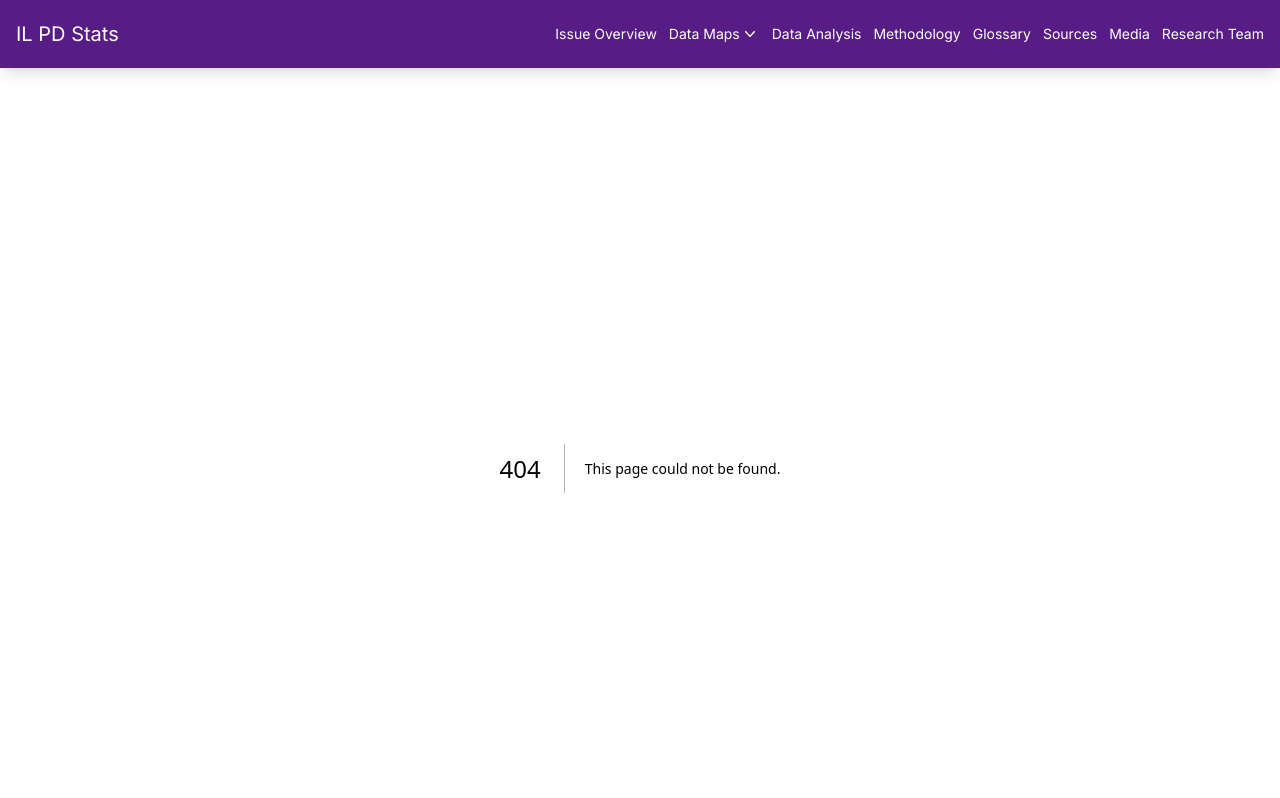
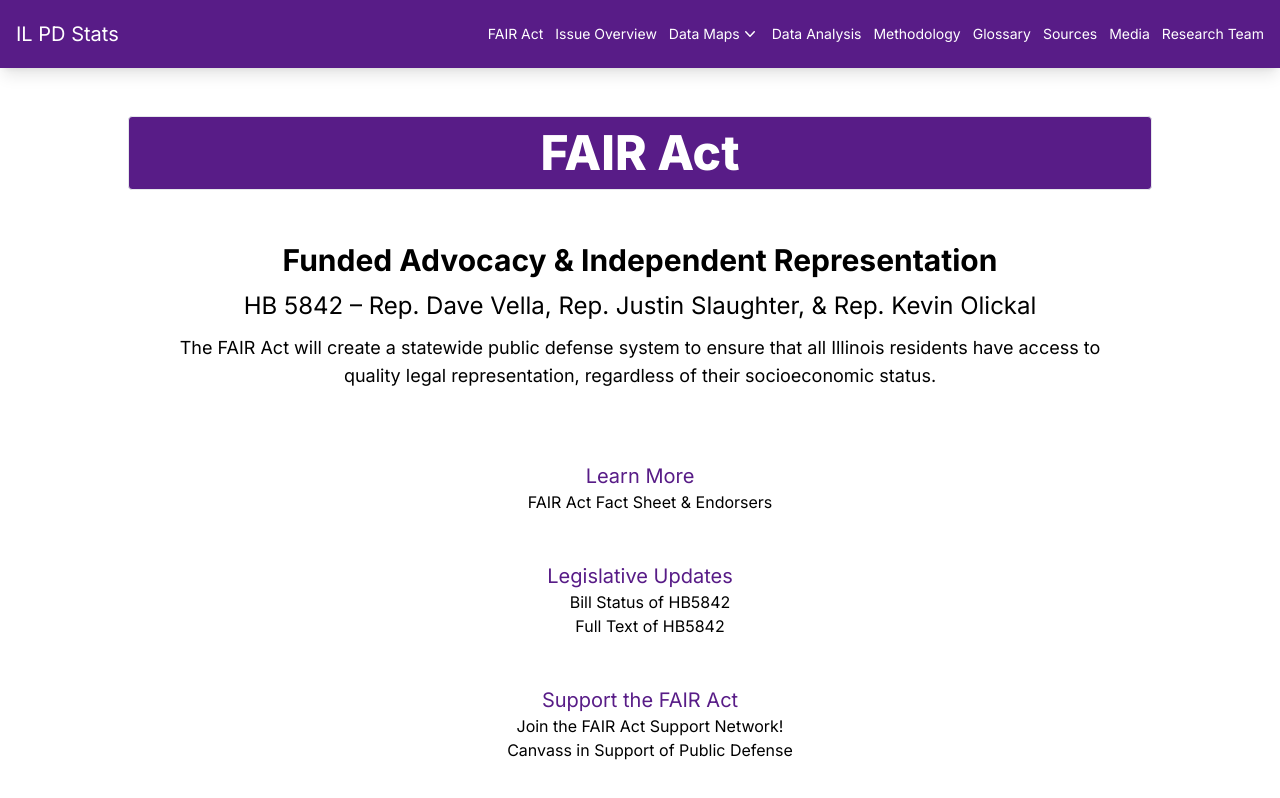
Before and after one commit to hunterMotko/il_pd_st, a Next.js app: page /fairact in a window 1280 px wide. Before the commit this address had no page. Shown: the top 798 px of the page. Built offline with nearby package versions, Linux system fonts and the light colour scheme.

Commit message:
feat: fairact page

```diff
--- /dev/null
+++ b/src/app/fairact/page.tsx
@@ -0,0 +1,63 @@
+import PdfSection from "@/components/fairact/PdfSection";
+import Link from "next/link";
+
+export default function FairActPage() {
+  return (
+    <div className="container mx-auto">
+      <section className="max-w-screen-2xl m-auto w-full px-3 sm:px-8 lg:px-16 xl:px-32 flex flex-col gap-12 py-12 2xl:py-16 text-center">
+        <h1 className="w-full text-4xl bg-purple-900 border rounded text-white text-center p-3 font-extrabold mx-auto md:text-5xl">
+          FAIR Act
+        </h1>
+        <div className="grid w-full grid-flow-row gap-x-0 gap-y-1 md:grid-cols-1 md:gap-1 xl:grid-cols-1">
+          <h2 className="text-3xl font-bold my-1">Funded Advocacy & Independent Representation</h2>
+          <h3 className="text-2xl my-1">HB 5842 – Rep. Dave Vella, Rep. Justin Slaughter, & Rep. Kevin Olickal</h3>
+          <p className="text-lg px-3 mx-3 my-1">
+            The FAIR Act will create a statewide public defense system to
+            ensure that all Illinois residents have access to quality legal representation, regardless of their socioeconomic status.
+          </p>
+        </div>
+      </section>
+      <section className="max-w-screen-2xl m-auto w-full px-3 sm:px-8 lg:px-16 xl:px-32 flex flex-col gap-12 py-5 text-center">
+        <div>
+          <h2 className="text-xl text-purple-900">Learn More</h2>
+          <Link
+            href="https://drive.google.com/file/d/1f3JyOyJDRhlH9E-5Ncv6amuRjvy843p6/view"
+            className="pl-5 hover:text-purple-900 hover:underline"
+          >
+            FAIR Act Fact Sheet & Endorsers
+          </Link>
+        </div>
+        <div className="flex flex-col">
+          <h3 className="text-purple-900 text-xl">Legislative Updates</h3>
+          <Link
+            href="https://www.ilga.gov/legislation/BillStatus.asp?DocNum=5842&GAID=17&DocTypeID=HB&LegID=154862&SessionID=112&SpecSess=&Session=&GA=103"
+            className="pl-5 hover:text-purple-900 hover:underline"
+          >
+            Bill Status of HB5842
+          </Link>
+          <Link
+            className="pl-5 hover:text-purple-900 hover:underline"
+            href="https://ilga.gov/legislation/fulltext.asp?DocName=&SessionId=112&GA=103&DocTypeId=HB&DocNum=5842&GAID=17&LegID=154862&SpecSess=&Session="
+          >
+            Full Text of HB5842
+          </Link>
+        </div>
+        <div className="flex flex-col">
+          <h3 className="text-purple-900 text-xl">Support the FAIR Act</h3>
+          <Link
+            href="https://docs.google.com/forms/d/e/1FAIpQLScmUp8MMKcshcN2KAhXqSq9kBHXLShvYIsVsb4vTbNpizhytA/viewform"
+            className="pl-5 hover:text-purple-900 hover:underline"
+          >
+            Join the FAIR Act Support Network!
+          </Link>
+          <Link
+            href="https://docs.google.com/forms/d/e/1FAIpQLSfRMxE7T5m_m42PqSqf6aINqzYpabwWpW5kZbOiHPo-OMZy7A/viewform"
+            className="pl-5 hover:text-purple-900 hover:underline"
+          >
+            Canvass in Support of Public Defense
+          </Link>
+        </div>
+      </section>
+    </div >
+  )
+}
--- a/src/components/home/Card.tsx
+++ b/src/components/home/Card.tsx
@@ -7,6 +7,7 @@ type CardProps = {
 const Card = ({ path, title }: CardProps) => (
   <Link href={path}
     className={`
+      ${title === "FAIR Act" ? "col-span-2" : ""}
       h-20 w-full md:4/5 my-auto shadow-lg
       bg-purple-900 text-white
       hover:bg-white hover:text-purple-900 hover:shadow-sm hover:border-2 hover:border-purple-900
--- a/src/utils/nav.ts
+++ b/src/utils/nav.ts
@@ -1,4 +1,5 @@
 export const navigation = [
+  { title: "FAIR Act", path: "/fairact" },
   { title: "Issue Overview", path: "/overview" },
   {
     title: "Data Maps", sub: [
```
